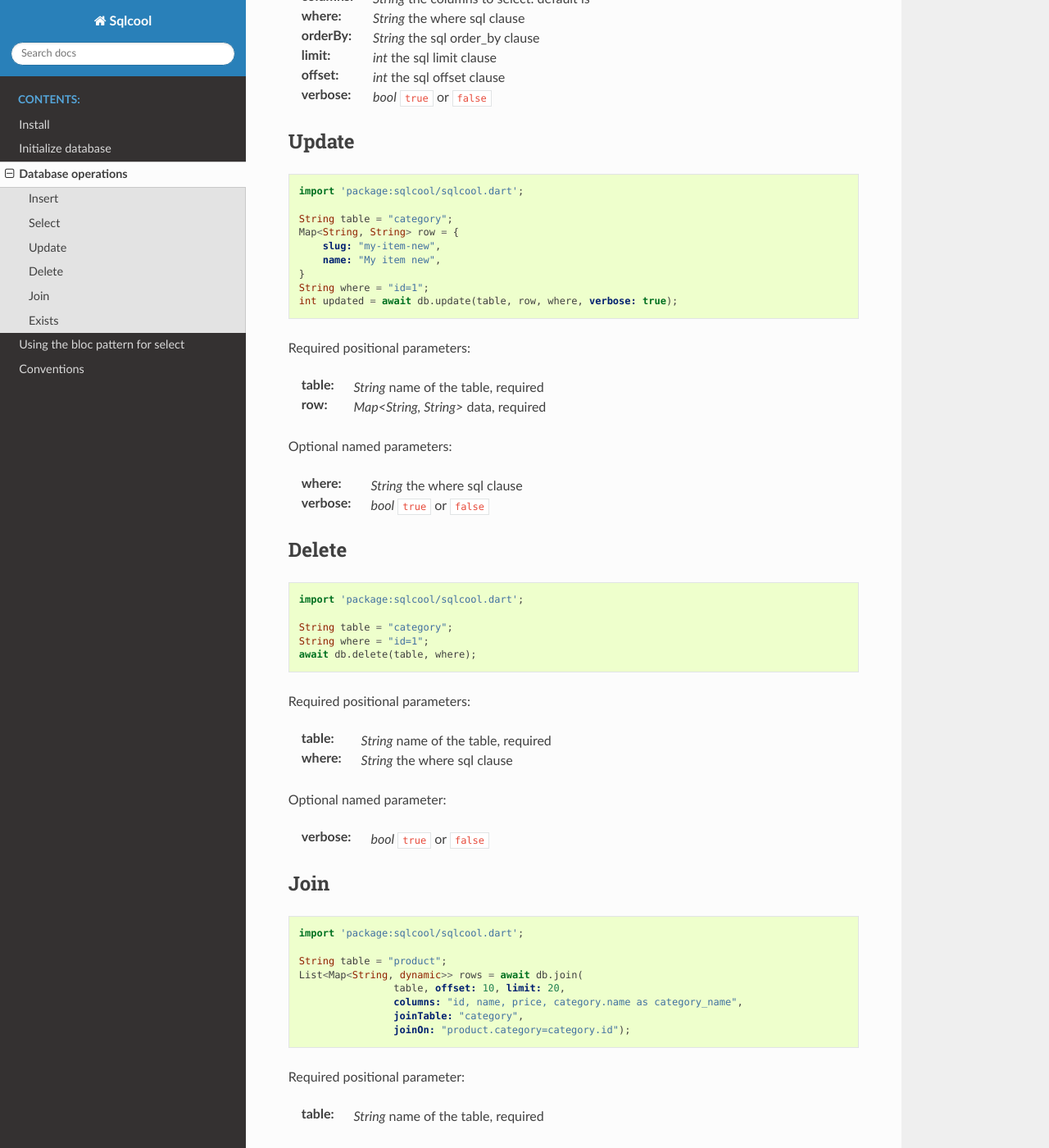
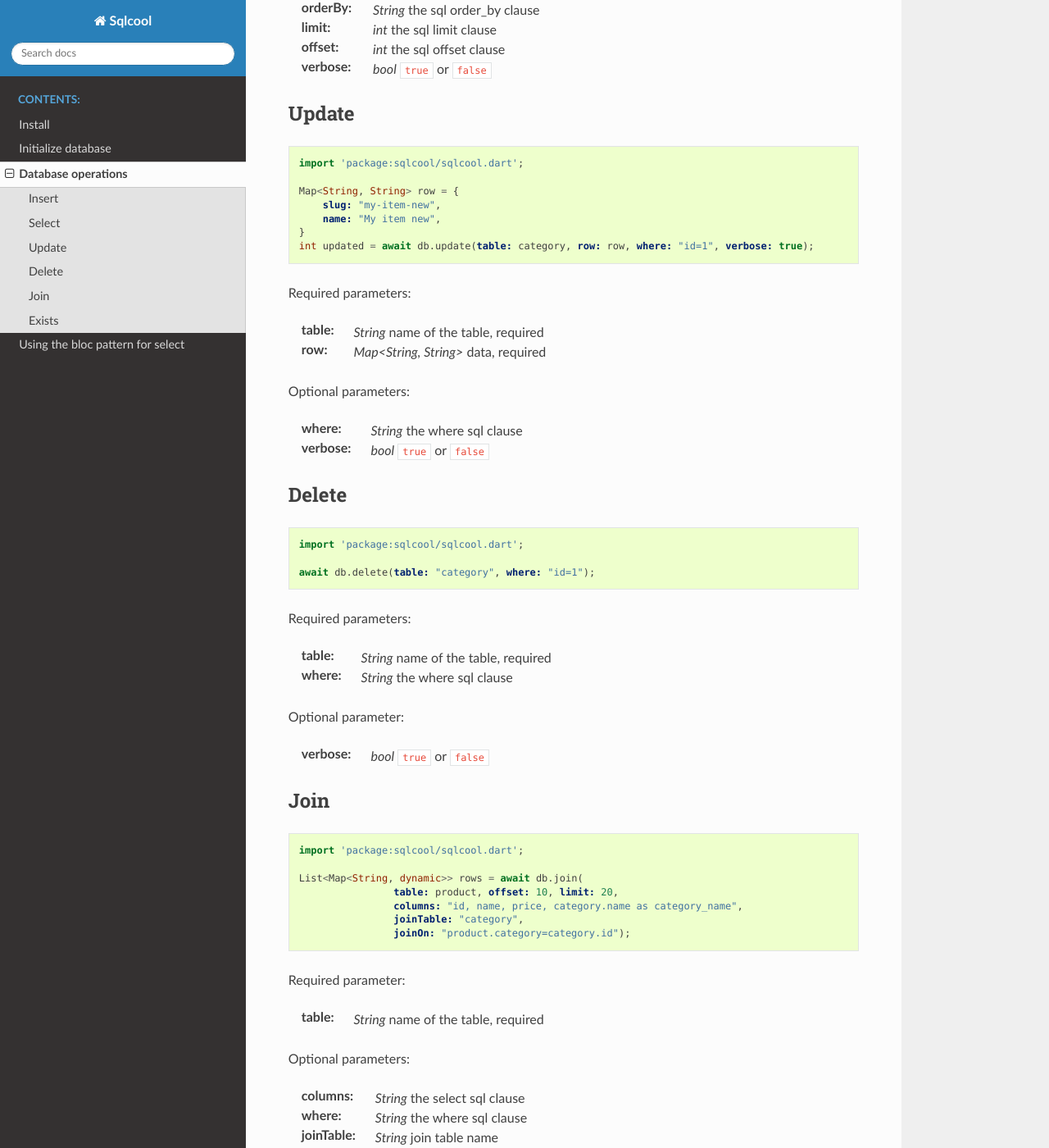
Before and after one commit to synw/sqlcool, a Sphinx documentation site: the page built from docs/db_ops.rst, in a window 1280 px wide and 1400 px high, scrolled down 981 px. Shown: the whole window at 82% size. Built offline with Sphinx 7.4.7 and the Read the Docs theme 2.0.0, drawn with Linux system fonts in a browser that asks for light colours; some of the changed text lies outside the part shown.

Commit message:
Use only named parameters to match the Flutter way

```diff
--- a/docs/conventions.rst
+++ /dev/null
@@ -1,4 +0,0 @@
-Conventions
-===========
-
-The positional parameters are required. The named parameters are not.
--- a/docs/db_ops.rst
+++ b/docs/db_ops.rst
@@ -14,15 +14,14 @@ Insert
        slug: "my-item",
        name: "My item",
    }
-   String table = "category";
-   await db.insert(table, row, verbose: true);
+   await db.insert(table: "category", row: row, verbose: true);
 
-Required positional parameters:
+Required parameters:
 
 :table: *String* name of the table, required
 :row: *Map<String, String>* data, required
 
-Optional named parameter:
+Optional parameter:
 
 :verbose: *bool* ``true`` or ``false``
 
@@ -33,16 +32,15 @@ Select
 
    import 'package:sqlcool/sqlcool.dart';
 
-   String table = "product";
    List<Map<String, dynamic>> rows =
-      await db.select(table, limit: 20, where: "name LIKE '%something%'",
+      await db.select(table: "product", limit: 20, where: "name LIKE '%something%'",
          orderBy: "price ASC");
 
-Required positional parameter:
+Required parameter:
 
 :table: *String* name of the table, required
 
-Optional named parameters:
+Optional parameters:
 
 :columns: *String* the columns to select: default is `"*"`
 :where: *String* the where sql clause
@@ -58,20 +56,18 @@ Update
 
    import 'package:sqlcool/sqlcool.dart';
 
-   String table = "category";
    Map<String, String> row = {
        slug: "my-item-new",
        name: "My item new",
    }
-   String where = "id=1";
-   int updated = await db.update(table, row, where, verbose: true);
+   int updated = await db.update(table: category, row: row, where: "id=1", verbose: true);
 
-Required positional parameters:
+Required parameters:
 
 :table: *String* name of the table, required
 :row: *Map<String, String>* data, required
 
-Optional named parameters:
+Optional parameters:
 
 :where: *String* the where sql clause
 :verbose: *bool* ``true`` or ``false``
@@ -84,16 +80,14 @@ Delete
 
    import 'package:sqlcool/sqlcool.dart';
 
-   String table = "category";
-   String where = "id=1";
-   await db.delete(table, where);
+   await db.delete(table: "category", where: "id=1");
 
-Required positional parameters:
+Required parameters:
 
 :table: *String* name of the table, required
 :where: *String* the where sql clause
 
-Optional named parameter:
+Optional parameter:
 
 :verbose: *bool* ``true`` or ``false``
 
@@ -104,19 +98,18 @@ Join
 
    import 'package:sqlcool/sqlcool.dart';
 
-   String table = "product";
    List<Map<String, dynamic>> rows = await db.join(
-                   table, offset: 10, limit: 20,
+                   table: product, offset: 10, limit: 20,
                    columns: "id, name, price, category.name as category_name",
                    joinTable: "category",
                    joinOn: "product.category=category.id");
 
 
-Required positional parameter:
+Required parameter:
 
 :table: *String* name of the table, required
 
-Optional named parameters:
+Optional parameters:
 
 :columns: *String* the select sql clause
 :where: *String* the where sql clause
@@ -134,10 +127,9 @@ Exists
 
    import 'package:sqlcool/sqlcool.dart';
 
-   String table = "category";
-   bool exists = await db.exists(table, "id=3");
+   bool exists = await db.exists(table: "category", "id=3");
 
-Required positional parameters:
+Required parameters:
 
 :table: *String* name of the table, required
 :where: *String* the where sql clause
--- a/docs/index.rst
+++ b/docs/index.rst
@@ -14,7 +14,6 @@ Welcome to Sqlcool's documentation!
    init.rst
    db_ops.rst
    bloc.rst
-   conventions.rst
 
 
 
```
Also changed, not shown: README.md (+9 -9 lines), docs/bloc.rst (+4 -4 lines), docs/init.rst (+11 -13 lines), 2 other files.
